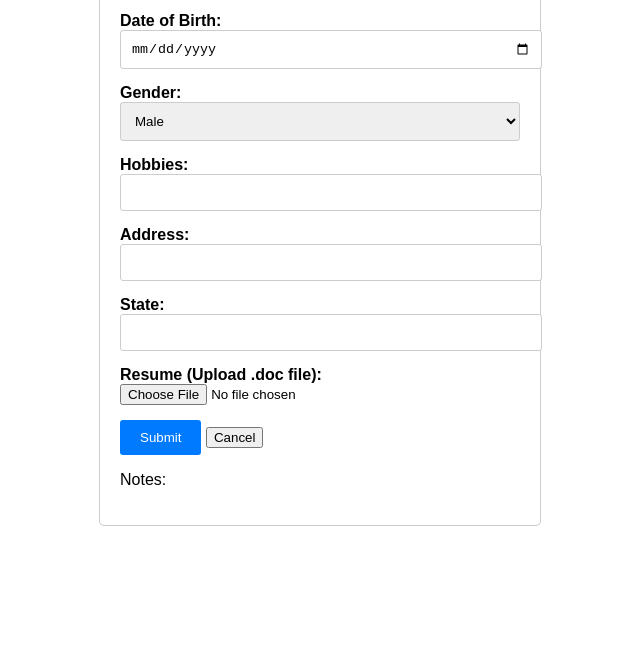
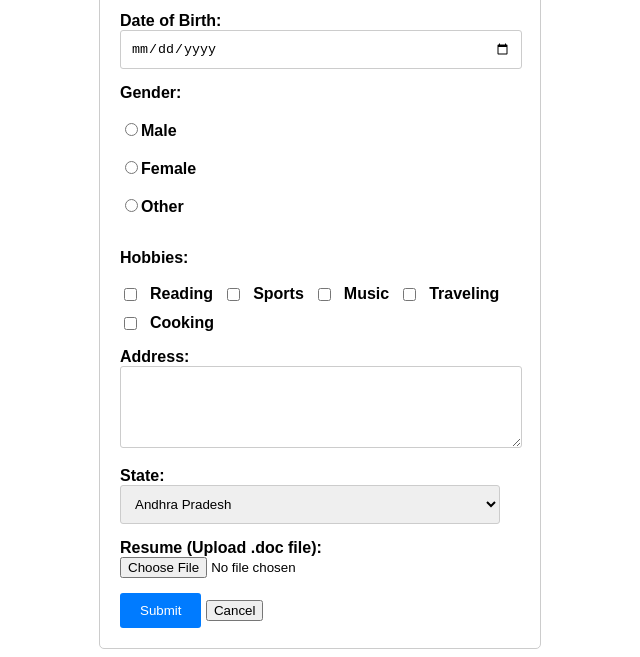
Before and after one commit to derllock/registeration-form, a plain HTML site: page mainPage.html in a window 1280 px wide. Shown: the part 155-812 px from the top of the page, without its empty margins (320-960 px from the left). Drawn offline with Linux system fonts and the light colour scheme.

Commit message:
frontend done

```diff
--- a/mainPage.html
+++ b/mainPage.html
@@ -24,11 +24,20 @@
         }
         input[type="text"],
         input[type="date"],
-        select {
-            width: 100%;
+        select,
+        textarea {
+            width: 95%;
             padding: 10px;
             border: 1px solid #ccc;
             border-radius: 3px;
+        }
+        textarea {
+            resize: vertical;
+        }
+        .checkbox-group {
+            display: flex;
+            flex-wrap: wrap;
+            gap: 10px;
         }
         button[type="submit"] {
             background-color: #007bff;
@@ -56,24 +65,64 @@
                 <input type="date" id="dob" name="dob" required>
             </div>
             <div class="form-group">
-                <label for="gender">Gender:</label>
-                <select id="gender" name="gender">
-                    <option value="male">Male</option>
-                    <option value="female">Female</option>
-                    <option value="other">Other</option>
-                </select>
-            </div>
+                <label>Gender:</label><br>
+                <label for="male"><input type="radio" id="male" name="gender" value="male">Male</label><br>
+                <label for="female"><input type="radio" id="female" name="gender" value="female">Female</label><br>
+                <label for="other"><input type="radio" id="other" name="gender" value="other">Other</label>
+            </div><br>
             <div class="form-group">
-                <label for="hobbies">Hobbies:</label>
-                <input type="text" id="hobbies" name="hobbies">
+                <label for="hobbies">Hobbies:</label><br>
+                <div class="checkbox-group">
+                    <input type="checkbox" id="reading" name="hobbies[]" value="Reading">
+                    <label for="reading">Reading</label>
+                    <input type="checkbox" id="sports" name="hobbies[]" value="Sports">
+                    <label for="sports">Sports</label>
+                    <input type="checkbox" id="music" name="hobbies[]" value="Music">
+                    <label for="music">Music</label>
+                    <input type="checkbox" id="traveling" name="hobbies[]" value="Traveling">
+                    <label for="traveling">Traveling</label>
+                    <input type="checkbox" id="cooking" name="hobbies[]" value="Cooking">
+                    <label for="cooking">Cooking</label>
+                    <!-- Add more hobbies as needed -->
+                </div>
             </div>
             <div class="form-group">
                 <label for="address">Address:</label>
-                <input type="text" id="address" name="address">
+                <textarea id="address" name="address" rows="4"></textarea>
             </div>
             <div class="form-group">
                 <label for="state">State:</label>
-                <input type="text" id="state" name="state">
+                <select id="state" name="state">
+                    <option value="Andhra Pradesh">Andhra Pradesh</option>
+                    <option value="Arunachal Pradesh">Arunachal Pradesh</option>
+                    <option value="Assam">Assam</option>
+                    <option value="Bihar">Bihar</option>
+                    <option value="Chhattisgarh">Chhattisgarh</option>
+                    <option value="Goa">Goa</option>
+                    <option value="Gujarat">Gujarat</option>
+                    <option value="Haryana">Haryana</option>
+                    <option value="Himachal Pradesh">Himachal Pradesh</option>
+                    <option value="Jammu and Kashmir">Jammu and Kashmir</option>
+                    <option value="Jharkhand">Jharkhand</option>
+                    <option value="Karnataka">Karnataka</option>
+                    <option value="Kerala">Kerala</option>
+                    <option value="Madhya Pradesh">Madhya Pradesh</option>
+                    <option value="Maharashtra">Maharashtra</option>
+                    <option value="Manipur">Manipur</option>
+                    <option value="Meghalaya">Meghalaya</option>
+                    <option value="Mizoram">Mizoram</option>
+                    <option value="Nagaland">Nagaland</option>
+                    <option value="Odisha">Odisha</option>
+                    <option value="Punjab">Punjab</option>
+                    <option value="Rajasthan">Rajasthan</option>
+                    <option value="Sikkim">Sikkim</option>
+                    <option value="Tamil Nadu">Tamil Nadu</option>
+                    <option value="Telangana">Telangana</option>
+                    <option value="Tripura">Tripura</option>
+                    <option value="Uttarakhand">Uttarakhand</option>
+                    <option value="Uttar Pradesh">Uttar Pradesh</option>
+                    <option value="West Bengal">West Bengal</option>
+                </select>
             </div>
             <div class="form-group">
                 <label for="resume">Resume (Upload .doc file):</label>
@@ -82,8 +131,6 @@
             <button type="submit">Submit</button>
             <button type="button">Cancel</button>
         </form>
-        <p>Notes:</p>
-
     </div>
 </body>
 </html>
```
